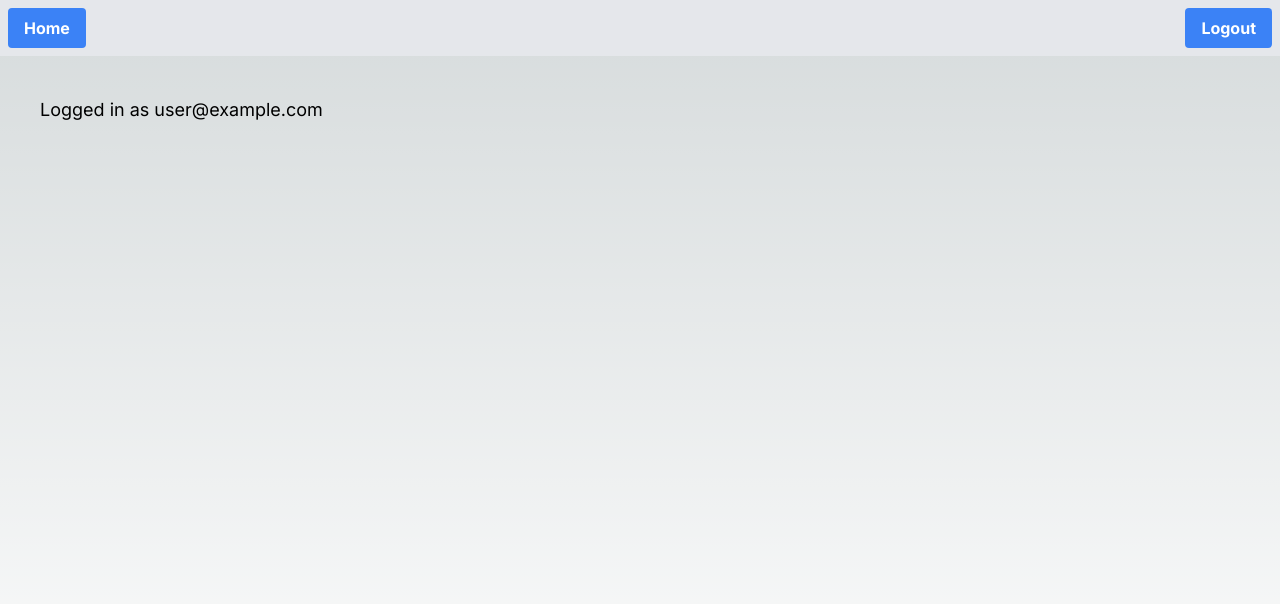
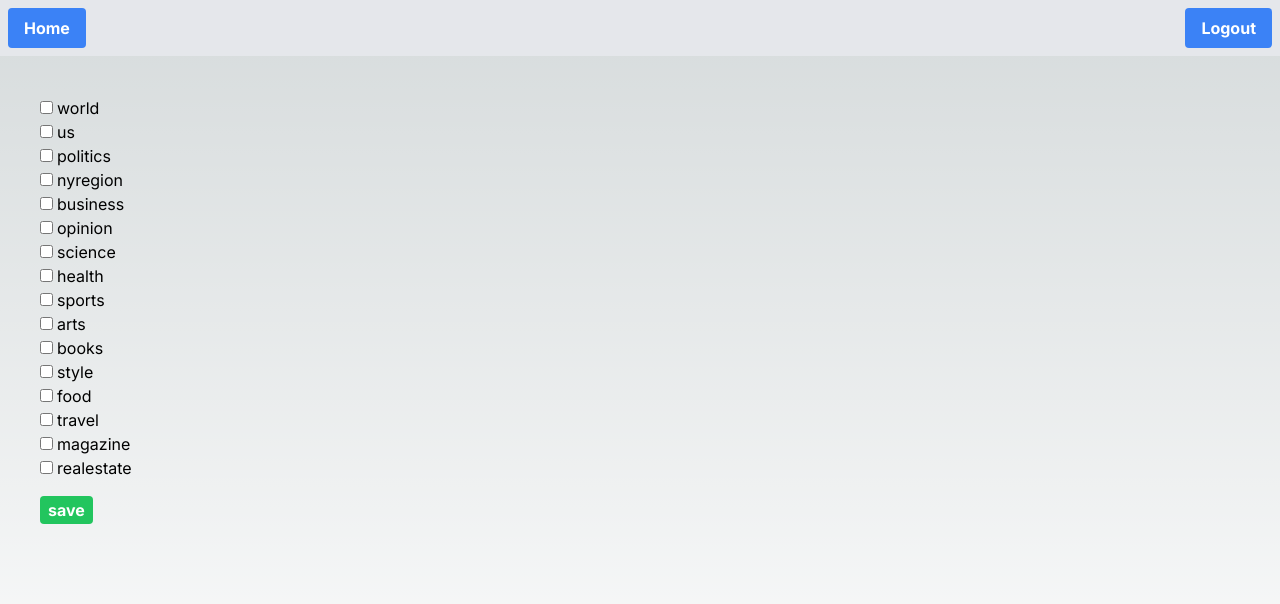
Before and after one commit to Alex-D-B/News-Brief, a Next.js app in the folder client/: page /profile in a window 1280 px wide. Shown: the top 604 px of the page. Built offline with nearby package versions, Linux system fonts and the light colour scheme; no server answers; sample sign-in values are in the browser's storage.

Commit message:
Profile page lists relevant categories, no actual functionality yet

```diff
--- /dev/null
+++ b/client/app/api/user/route.tsx
@@ -0,0 +1,9 @@
+import { NextResponse } from "next/server";
+import { authOptions } from '../auth/[...nextauth]/route';
+import { getServerSession } from 'next-auth/next';
+
+export async function GET() {
+    const email = (await getServerSession(authOptions))?.user?.email;
+    console.log(`Request from ${email}`);
+    return NextResponse.json({ hello: 'world' });
+}
--- a/client/app/profile/page.tsx
+++ b/client/app/profile/page.tsx
@@ -1,14 +1,15 @@
 import { redirect } from 'next/navigation';
 import { authOptions } from '../api/auth/[...nextauth]/route';
 import { getServerSession } from 'next-auth/next';
+import PreferenceForm from '@/components/preference_form';
 
 export default async function Profile(): Promise<JSX.Element> {
     const email = (await getServerSession(authOptions))?.user?.email;
     if (!email) {
         redirect('/');
     }
-
+    // <p className="text-lg">{`Logged in as ${email}`}</p>
     return (
-        <p className="text-lg">{`Logged in as ${email}`}</p>
+        <PreferenceForm />
     );
 }
--- a/client/components/login_buttons.tsx
+++ b/client/components/login_buttons.tsx
@@ -24,15 +24,15 @@ export function LogoutButton({ email }: LogoutButtonProps): JSX.Element {
 
     const pathname = usePathname();
     const children = pathname === '/profile' ? [
-        <Link className={className + " justify-self-start"} href="/">
+        <Link className={className + " justify-self-start"} href="/" key={0}>
             Home
         </Link>,
-        <button className={className + " justify-self-end"} onClick={() => signOut({ callbackUrl: '/callback' })}>
+        <button className={className + " justify-self-end"} onClick={() => signOut({ callbackUrl: '/callback' })} key={1}>
             Logout
         </button>
     ] : [
-        <p className="font-bold mt-auto mb-auto">{`Logged in as ${email}`}</p>,
-        <Link className={className + " justify-self-end"} href="/profile">
+        <p className="font-bold mt-auto mb-auto" key={0}>{`Logged in as ${email}`}</p>,
+        <Link className={className + " justify-self-end"} href="/profile" key={1}>
             Profile
         </Link>
     ];
--- a/client/components/nav.tsx
+++ b/client/components/nav.tsx
@@ -11,6 +11,6 @@ export default function Nav(): JSX.Element {
 }
 
 async function AuthButton(): Promise<JSX.Element> {
-    const session = await getServerSession(authOptions);
-    return session?.user?.email ? <LogoutButton email={session.user.email} /> : <LoginButton />;
+    const email = (await getServerSession(authOptions))?.user?.email;
+    return email ? <LogoutButton email={email} /> : <LoginButton />;
 }
--- /dev/null
+++ b/client/components/preference_form.tsx
@@ -0,0 +1,28 @@
+'use client';
+
+import { allCategories } from '@/app/types';
+
+export default function PreferenceForm(): JSX.Element {
+    const categoryBoxes = allCategories.map((category, index) => {
+        return (
+            <div className="space-x-1" key={index}>
+                <input type='checkbox' value={category} />
+                <label>{category}</label>
+            </div>
+        );
+    });
+
+    return (
+        <form>
+            {categoryBoxes}
+            <button
+                className="mt-4 bg-green-500 hover:bg-green-700 text-white font-bold py-0.5 px-2 rounded"
+                onClick={async (event) => {
+                    event.preventDefault();
+                    const res = await fetch('/api/user', { cache: 'no-cache' });
+                    console.log(await res.json());
+                }
+            }>save</button>
+        </form>
+    );
+}
```
